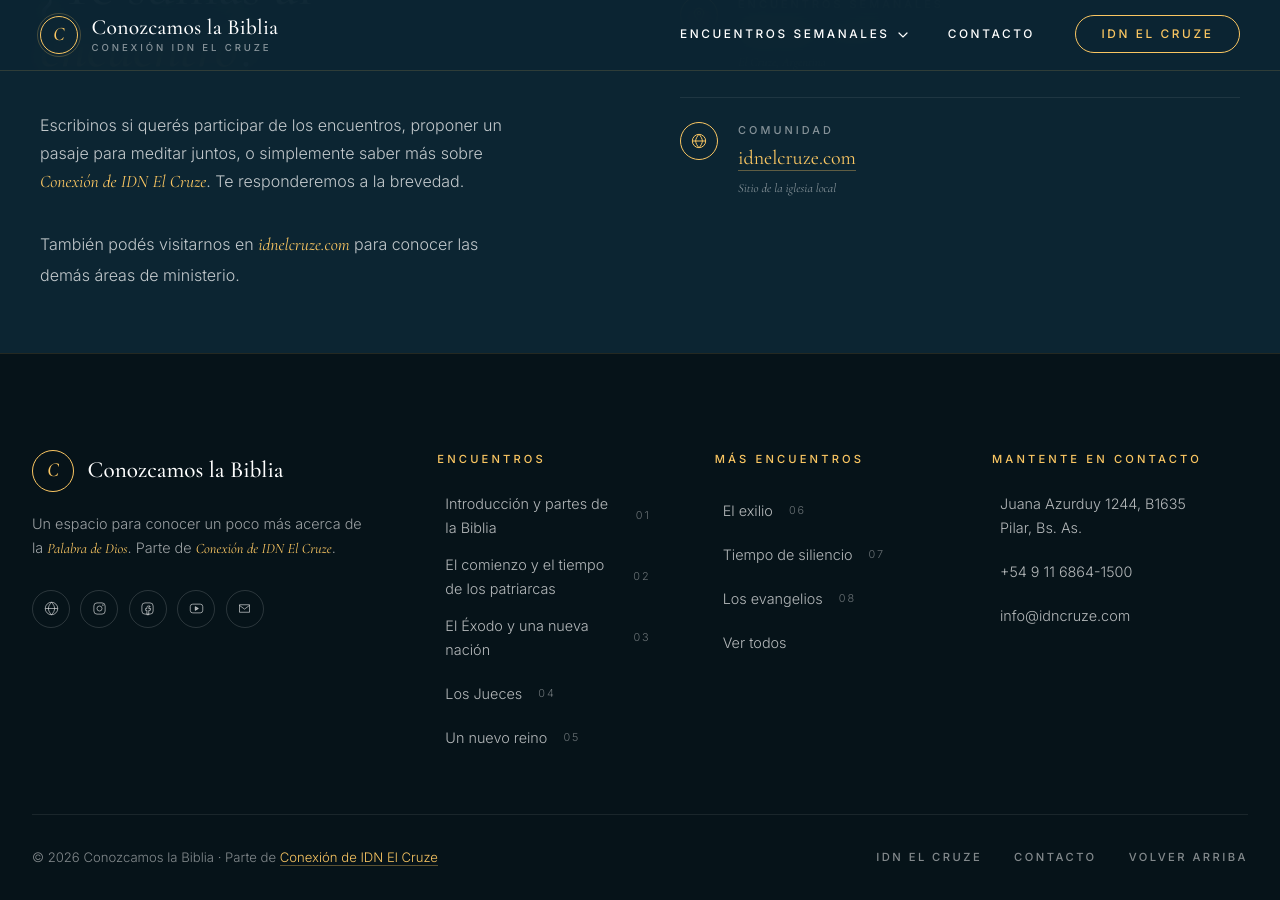
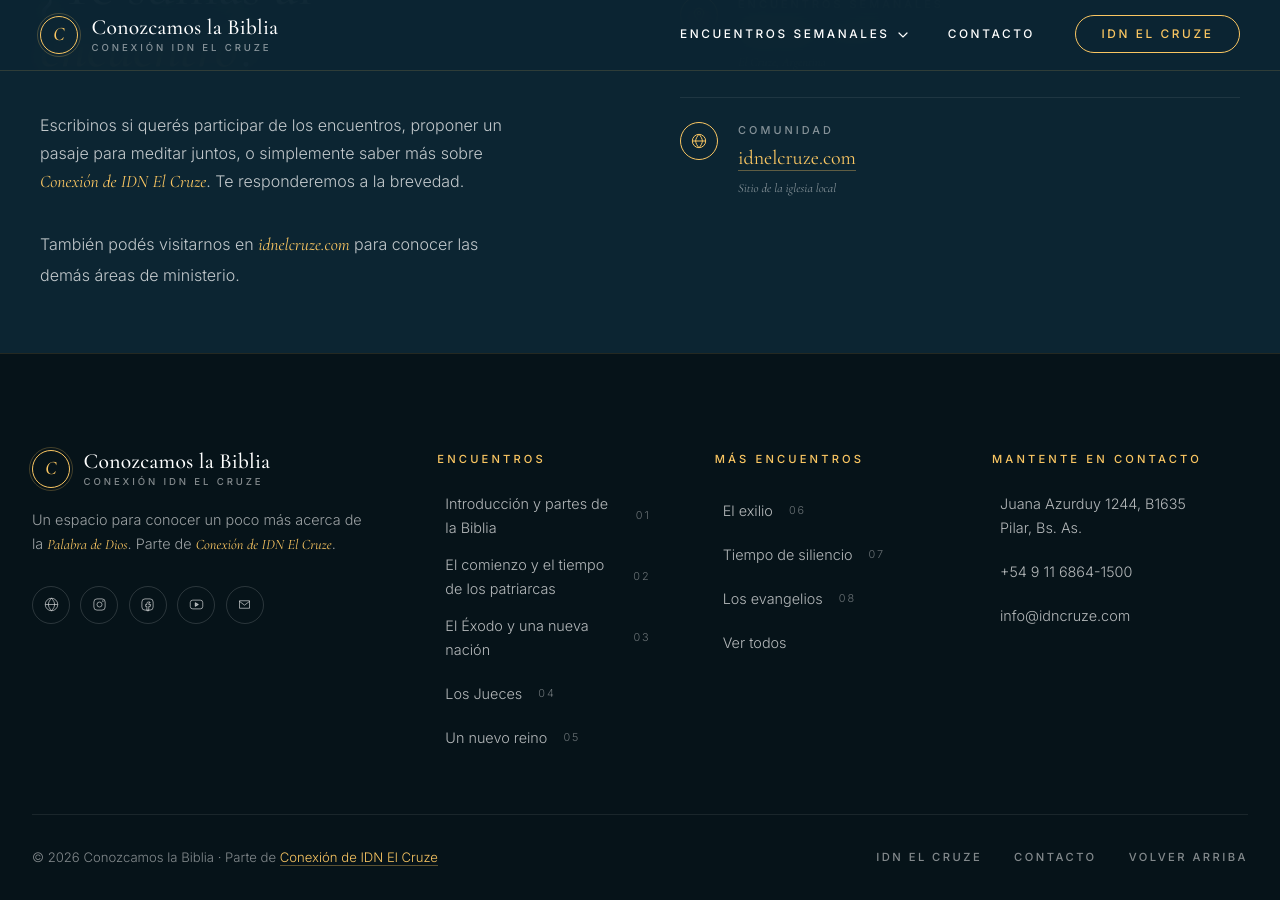
Before and after one commit to iporoma/conozcamoslabiblia, a Jekyll site: the page built from index.html, in a window 1280 px wide and 900 px high, scrolled down 4718 px. Built offline with Jekyll 4.4.1, drawn with Linux system fonts in a browser that asks for light colours.

Commit message:
Update footer.html

```diff
--- a/_includes/footer.html
+++ b/_includes/footer.html
@@ -4,8 +4,15 @@
     <div class="footer__top">
       <div class="footer__brand-block">
         <div class="footer__logo">
-          <span class="footer__logo-mark">C</span>
-          Conozcamos la Biblia
+          <a href="index.html" class="nav__brand">
+            <span class="nav__brand-mark">C</span>
+            <span class="nav__brand-text">
+              Conozcamos la Biblia
+              <small>Conexión IDN El Cruze</small>
+            </span>
+          </a>
+<!--          <span class="footer__logo-mark">C</span>
+          Conozcamos la Biblia  -->
         </div>
         <p class="footer__about">
           Un espacio para conocer un poco más acerca de la <em>Palabra de Dios</em>. Parte de <em>Conexión de IDN El Cruze</em>.
```
